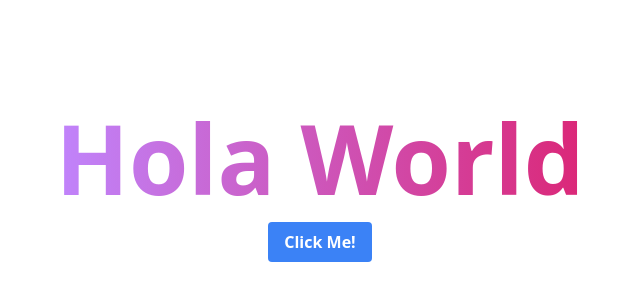
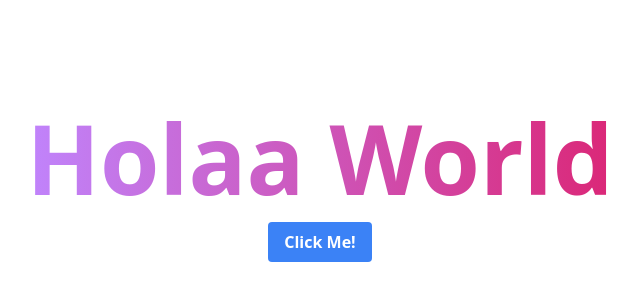
Before and after one commit to curagan/curagan-frontend, a Next.js app: page / in a window 1280 px wide. Shown: the part 214-514 px from the top of the page, without its empty margins (320-960 px from the left). Built offline with nearby package versions, Linux system fonts and the light colour scheme.

Commit message:
feat(homepage): change header content
- change header content

BREAKING CHANGE: asdasd

"test #1"

```diff
--- a/pages/index.tsx
+++ b/pages/index.tsx
@@ -11,7 +11,7 @@ const Index: NextPage = () => {
       </Head>
       <div className="flex flex-col justify-center items-center h-screen space-y-4">
         <h1 className="text-8xl font-extrabold text-transparent bg-clip-text bg-gradient-to-r from-purple-400 to-pink-600">
-          Hola World
+          Holaa World
         </h1>
         <Button text="Click Me!" onClick={() => alert('Button Clicked!')} />
       </div>
```
